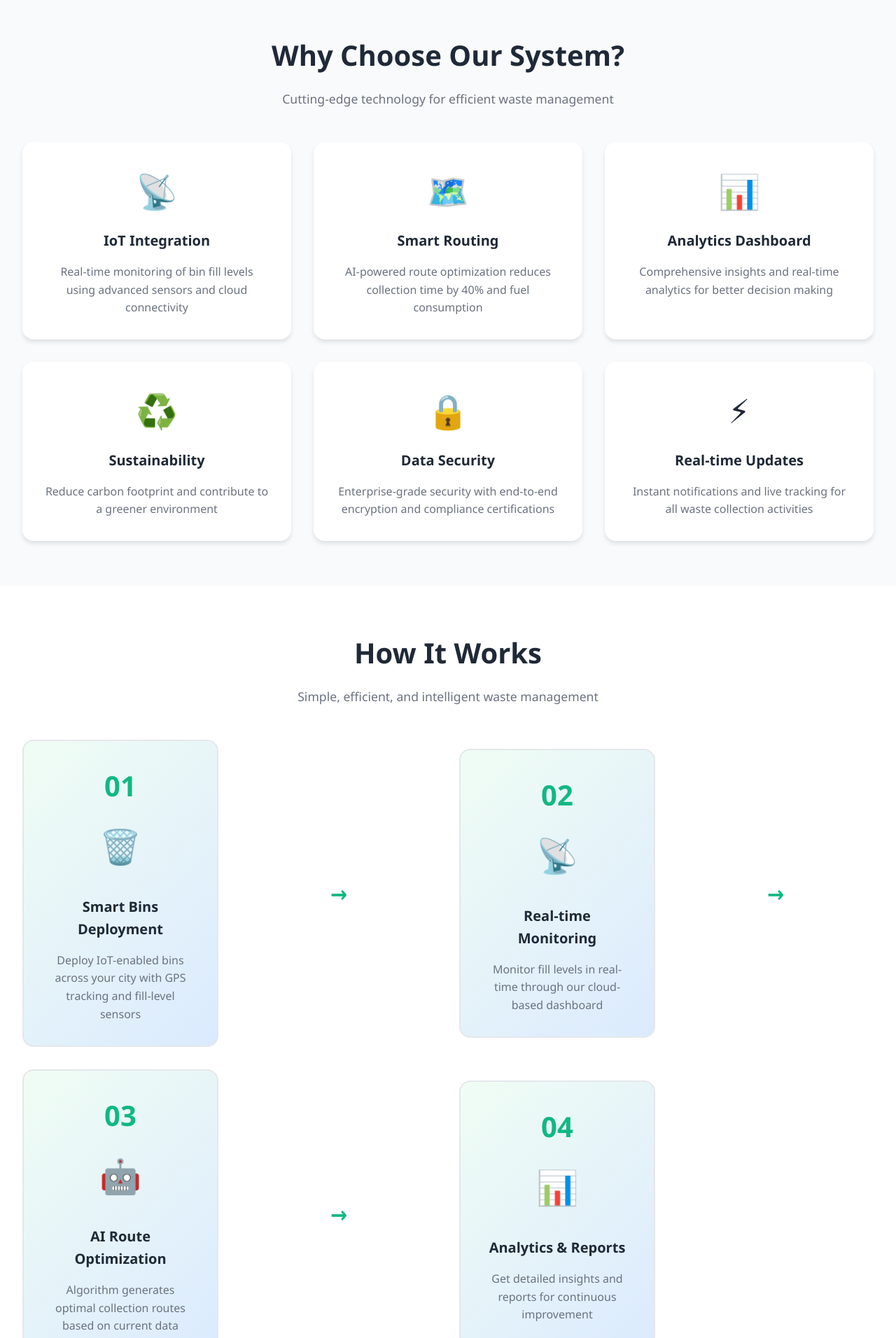
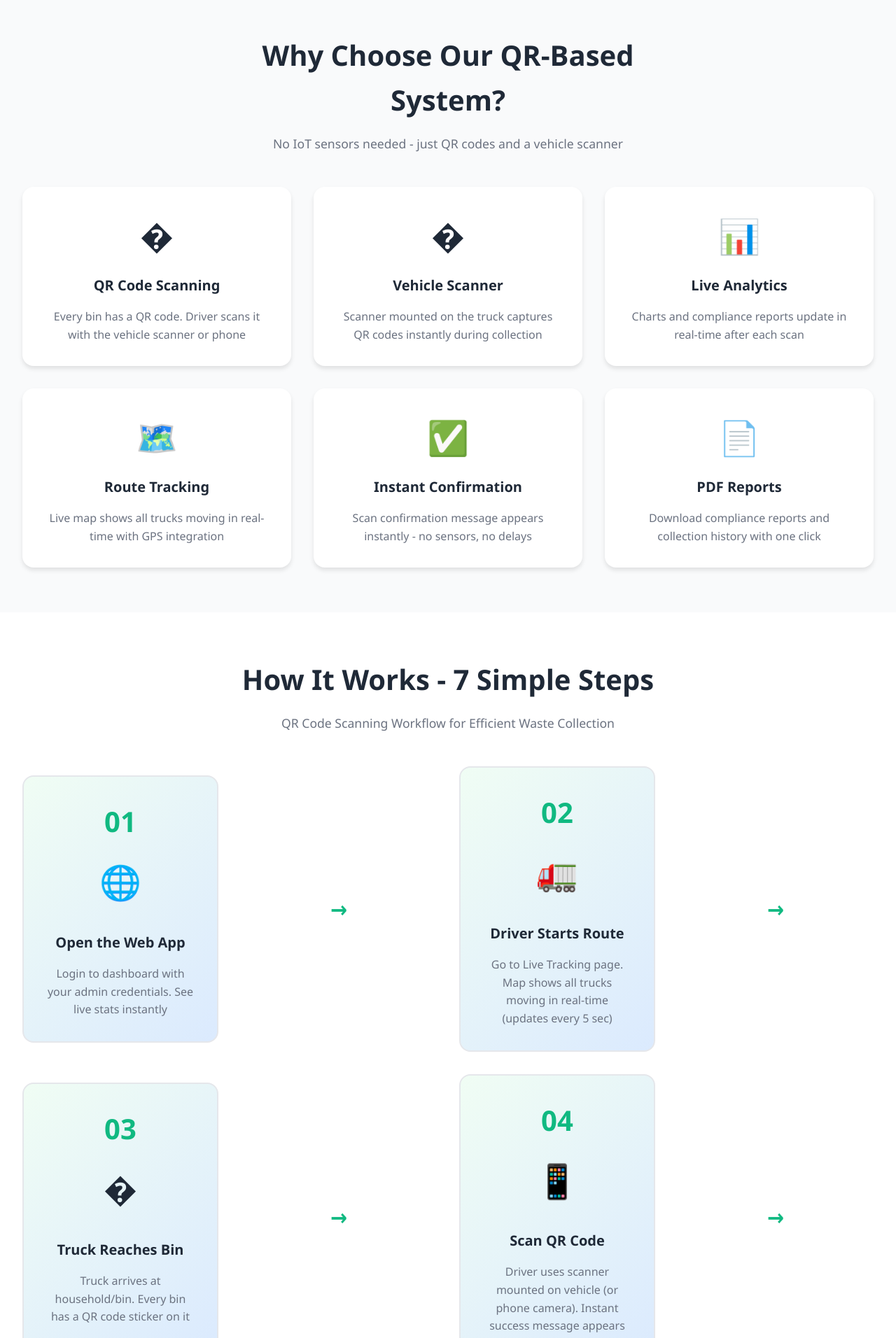
Before and after one commit to Mahesharunaladi/SWM, a React (Create React App) app in the folder frontend/: page / in a window 1280 px wide. Shown: the part 800-2712 px from the top of the page at 70% size. Built offline with nearby package versions, Linux system fonts and the light colour scheme; the HTML template or start-up script is replaced by a standard one.

Commit message:
updated frontend

```diff
--- a/frontend/src/pages/Home.jsx
+++ b/frontend/src/pages/Home.jsx
@@ -47,117 +47,137 @@ const Home = () => {
       </section>
 
       {/* Features Section */}
-      <section className="features-section">
+      <section className="features-section" id="features">
         <div className="section-header">
-          <h2>Why Choose Our System?</h2>
-          <p>Cutting-edge technology for efficient waste management</p>
+          <h2>Why Choose Our QR-Based System?</h2>
+          <p>No IoT sensors needed - just QR codes and a vehicle scanner</p>
         </div>
         <div className="features-grid">
           <div className="feature-card">
-            <div className="feature-icon">📡</div>
-            <h3>IoT Integration</h3>
-            <p>Real-time monitoring of bin fill levels using advanced sensors and cloud connectivity</p>
+            <div className="feature-icon">�</div>
+            <h3>QR Code Scanning</h3>
+            <p>Every bin has a QR code. Driver scans it with the vehicle scanner or phone</p>
+          </div>
+          <div className="feature-card">
+            <div className="feature-icon">�</div>
+            <h3>Vehicle Scanner</h3>
+            <p>Scanner mounted on the truck captures QR codes instantly during collection</p>
+          </div>
+          <div className="feature-card">
+            <div className="feature-icon">📊</div>
+            <h3>Live Analytics</h3>
+            <p>Charts and compliance reports update in real-time after each scan</p>
           </div>
           <div className="feature-card">
             <div className="feature-icon">🗺️</div>
-            <h3>Smart Routing</h3>
-            <p>AI-powered route optimization reduces collection time by 40% and fuel consumption</p>
+            <h3>Route Tracking</h3>
+            <p>Live map shows all trucks moving in real-time with GPS integration</p>
           </div>
           <div className="feature-card">
-            <div className="feature-icon">📊</div>
-            <h3>Analytics Dashboard</h3>
-            <p>Comprehensive insights and real-time analytics for better decision making</p>
+            <div className="feature-icon">✅</div>
+            <h3>Instant Confirmation</h3>
+            <p>Scan confirmation message appears instantly - no sensors, no delays</p>
           </div>
           <div className="feature-card">
-            <div className="feature-icon">♻️</div>
-            <h3>Sustainability</h3>
-            <p>Reduce carbon footprint and contribute to a greener environment</p>
-          </div>
-          <div className="feature-card">
-            <div className="feature-icon">🔒</div>
-            <h3>Data Security</h3>
-            <p>Enterprise-grade security with end-to-end encryption and compliance certifications</p>
-          </div>
-          <div className="feature-card">
-            <div className="feature-icon">⚡</div>
-            <h3>Real-time Updates</h3>
-            <p>Instant notifications and live tracking for all waste collection activities</p>
+            <div className="feature-icon">📄</div>
+            <h3>PDF Reports</h3>
+            <p>Download compliance reports and collection history with one click</p>
           </div>
         </div>
       </section>
 
       {/* How It Works Section */}
-      <section className="how-it-works-section">
+      <section className="how-it-works-section" id="how-it-works">
         <div className="section-header">
-          <h2>How It Works</h2>
-          <p>Simple, efficient, and intelligent waste management</p>
+          <h2>How It Works - 7 Simple Steps</h2>
+          <p>QR Code Scanning Workflow for Efficient Waste Collection</p>
         </div>
         <div className="steps-container">
           <div className="step-card">
             <div className="step-number">01</div>
-            <div className="step-icon">🗑️</div>
-            <h3>Smart Bins Deployment</h3>
-            <p>Deploy IoT-enabled bins across your city with GPS tracking and fill-level sensors</p>
+            <div className="step-icon">🌐</div>
+            <h3>Open the Web App</h3>
+            <p>Login to dashboard with your admin credentials. See live stats instantly</p>
           </div>
           <div className="step-arrow">→</div>
           <div className="step-card">
             <div className="step-number">02</div>
-            <div className="step-icon">📡</div>
-            <h3>Real-time Monitoring</h3>
-            <p>Monitor fill levels in real-time through our cloud-based dashboard</p>
+            <div className="step-icon">🚛</div>
+            <h3>Driver Starts Route</h3>
+            <p>Go to Live Tracking page. Map shows all trucks moving in real-time (updates every 5 sec)</p>
           </div>
           <div className="step-arrow">→</div>
           <div className="step-card">
             <div className="step-number">03</div>
-            <div className="step-icon">🤖</div>
-            <h3>AI Route Optimization</h3>
-            <p>Algorithm generates optimal collection routes based on current data</p>
+            <div className="step-icon">�</div>
+            <h3>Truck Reaches Bin</h3>
+            <p>Truck arrives at household/bin. Every bin has a QR code sticker on it</p>
           </div>
           <div className="step-arrow">→</div>
           <div className="step-card">
             <div className="step-number">04</div>
+            <div className="step-icon">📱</div>
+            <h3>Scan QR Code</h3>
+            <p>Driver uses scanner mounted on vehicle (or phone camera). Instant success message appears</p>
+          </div>
+          <div className="step-arrow">→</div>
+          <div className="step-card">
+            <div className="step-number">05</div>
+            <div className="step-icon">✅</div>
+            <h3>Collection Recorded</h3>
+            <p>App instantly marks "collection done". Status changes to Green (Compliant). Waste amount can be entered</p>
+          </div>
+          <div className="step-arrow">→</div>
+          <div className="step-card">
+            <div className="step-number">06</div>
+            <div className="step-icon">🔄</div>
+            <h3>Move to Next Bin</h3>
+            <p>Map updates automatically. Driver sees next bin on route. Repeat scan process</p>
+          </div>
+          <div className="step-arrow">→</div>
+          <div className="step-card">
+            <div className="step-number">07</div>
             <div className="step-icon">📊</div>
-            <h3>Analytics & Reports</h3>
-            <p>Get detailed insights and reports for continuous improvement</p>
+            <h3>Analytics Update Live</h3>
+            <p>Go to Analytics page - charts refresh instantly. Compliance pie, trends, leaderboard all update. Click button → PDF downloads</p>
           </div>
         </div>
       </section>
 
       {/* About Us Section */}
-      <section className="about-section">
+      <section className="about-section" id="about">
         <div className="about-content">
           <div className="about-text">
             <h2>About Our Mission</h2>
             <p className="about-intro">
-              We're committed to transforming waste management through innovation and technology.
+              We're revolutionizing waste management through simple, effective QR code tracking - no expensive IoT sensors needed.
             </p>
             <p>
-              Our Smart Waste Management System combines IoT sensors, artificial intelligence, and cloud computing
-              to create an efficient, sustainable waste collection ecosystem. We help cities and municipalities
-              reduce operational costs by up to 40% while minimizing environmental impact.
+              Our Smart Waste Management System uses QR codes on bins + vehicle scanners + web-based analytics to create an efficient,
+              sustainable waste collection ecosystem. No IoT sensors. No complex hardware. Just QR codes, scanners, and real-time data.
             </p>
             <p>
-              With over a decade of experience in waste management and smart city solutions, our team has developed
-              a platform trusted by hundreds of municipalities worldwide. We believe that intelligent waste management
-              is key to building sustainable cities for future generations.
+              Every household bin gets a QR code sticker. When the truck driver scans it during collection, our system instantly records
+              the collection, updates compliance status, and refreshes all analytics charts. One scan = complete data capture.
+              Perfect for any municipality, any scale, any budget.
             </p>
             <div className="about-values">
               <div className="value">
-                <h4>💚 Sustainability</h4>
-                <p>Reducing carbon footprint and environmental impact</p>
+                <h4>💚 Simple & Affordable</h4>
+                <p>QR codes cost almost nothing - no expensive IoT hardware</p>
               </div>
               <div className="value">
-                <h4>🚀 Innovation</h4>
-                <p>Cutting-edge technology and continuous improvement</p>
+                <h4>⚡ Instant & Accurate</h4>
+                <p>One scan = collection recorded instantly, compliance updated</p>
               </div>
               <div className="value">
-                <h4>👥 Community</h4>
-                <p>Building cleaner, healthier communities worldwide</p>
+                <h4>� Real-time Analytics</h4>
+                <p>Charts, reports, and compliance data update live after each scan</p>
               </div>
             </div>
           </div>
           <div className="about-image">
-            <div className="about-visual">🌱🏙️</div>
+            <div className="about-visual">📱🚛✅</div>
           </div>
         </div>
       </section>
@@ -165,29 +185,29 @@ const Home = () => {
       {/* Benefits Section */}
       <section className="benefits-section">
         <div className="section-header">
-          <h2>Key Benefits</h2>
-          <p>Transform your waste management operations</p>
+          <h2>Key Benefits of QR-Based System</h2>
+          <p>Cost-effective waste collection with instant tracking</p>
         </div>
         <div className="benefits-grid">
           <div className="benefit-item">
-            <div className="benefit-number">40%</div>
-            <div className="benefit-title">Cost Reduction</div>
-            <p>Reduce operational expenses through optimized routing</p>
+            <div className="benefit-number">95%</div>
+            <div className="benefit-title">Cost Savings</div>
+            <p>No expensive IoT sensors - just QR codes and a scanner</p>
           </div>
           <div className="benefit-item">
-            <div className="benefit-number">50%</div>
-            <div className="benefit-title">Time Savings</div>
-            <p>Faster collection with AI-powered optimization</p>
+            <div className="benefit-number">1 sec</div>
+            <div className="benefit-title">Instant Recording</div>
+            <p>Collection recorded instantly when QR code is scanned</p>
           </div>
           <div className="benefit-item">
-            <div className="benefit-number">35%</div>
-            <div className="benefit-title">Carbon Reduction</div>
-            <p>Lower emissions with efficient route planning</p>
+            <div className="benefit-number">100%</div>
+            <div className="benefit-title">Accuracy</div>
+            <p>Every scan creates a permanent, tamper-proof record</p>
           </div>
           <div className="benefit-item">
-            <div className="benefit-number">99.9%</div>
-            <div className="benefit-title">Uptime</div>
-            <p>Enterprise-grade reliability and redundancy</p>
+            <div className="benefit-number">Real-time</div>
+            <div className="benefit-title">Analytics</div>
+            <p>Charts and compliance reports update instantly after each scan</p>
           </div>
         </div>
       </section>
```
Also changed, not shown: frontend/src/components/Dashboard.jsx (+32 -7 lines).
